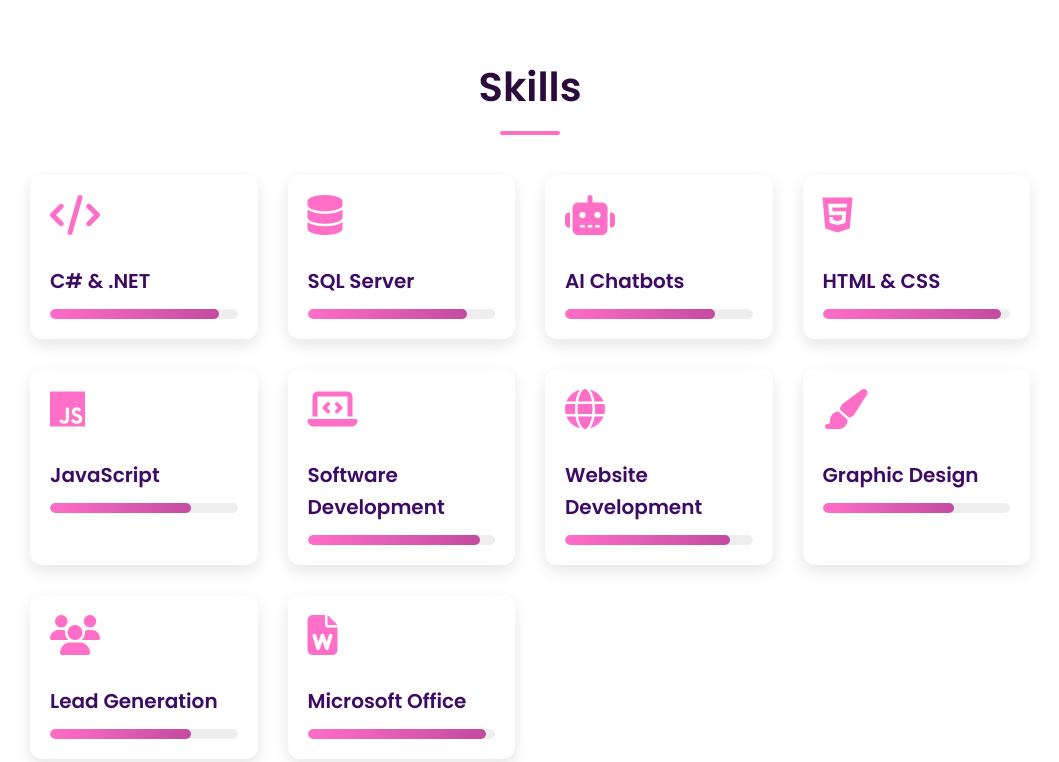
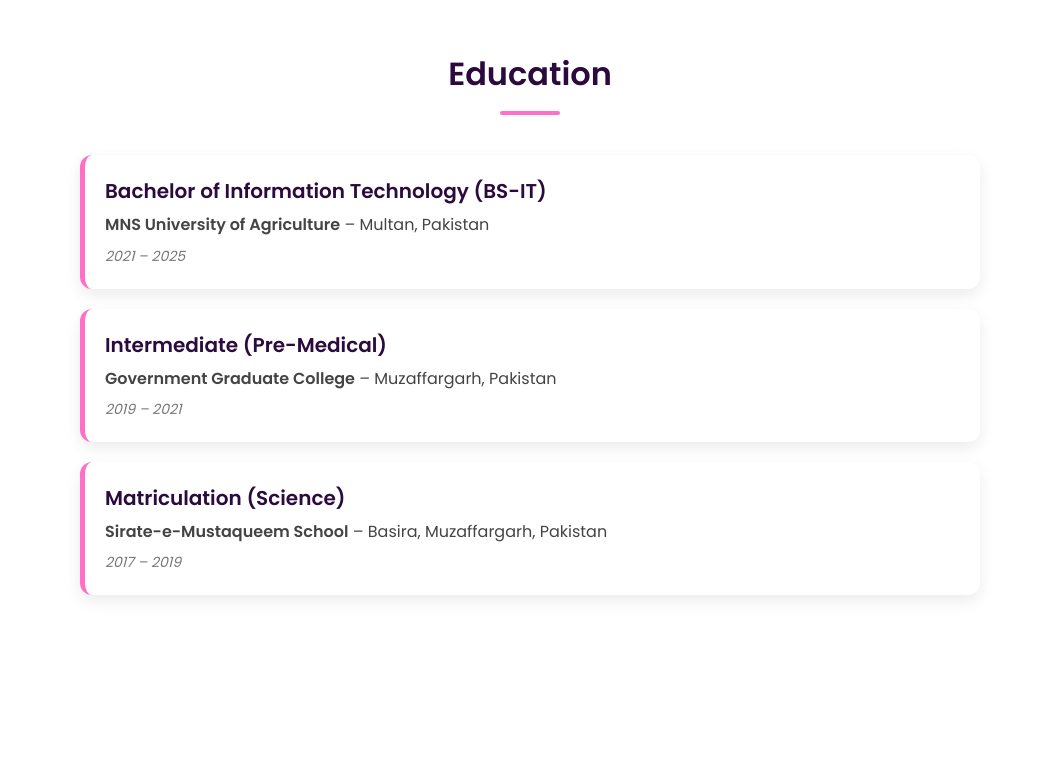
Before and after one commit to adnanbhutta611-ops/my-portfolio, a plain HTML site: page index.html in a window 1280 px wide. Shown: the part 1750-2512 px from the top of the page, without its empty margins (110-1169 px from the left). Drawn offline with Linux system fonts and the light colour scheme.

Commit message:
Education

```diff
--- a/index.html
+++ b/index.html
@@ -24,6 +24,7 @@
     <ul class="nav-links">
       <li><a href="#home">Home</a></li>
       <li><a href="#about">About</a></li>
+      <li><a href="#education">Education</a></li>
       <li><a href="#skills">Skills</a></li>
       <li><a href="#projects">Projects</a></li>
       <li><a href="#contact">Contact</a></li>
@@ -82,6 +83,31 @@
     </div>
   </div>
 </section>
+
+<!-- Education -->
+<section id="education">
+  <h2>Education</h2>
+  <div class="education-container">
+    <div class="education-card">
+      <h3>Bachelor of Information Technology (BS-IT)</h3>
+      <p><strong>MNS University of Agriculture</strong> – Multan, Pakistan</p>
+      <span class="year">2021 – 2025</span>
+    </div>
+
+    <div class="education-card">
+      <h3>Intermediate (Pre-Medical)</h3>
+      <p><strong>Government Graduate College</strong> – Muzaffargarh, Pakistan</p>
+      <span class="year">2019 – 2021</span>
+    </div>
+
+    <div class="education-card">
+      <h3>Matriculation (Science)</h3>
+      <p><strong>Sirate-e-Mustaqueem School</strong> – Basira, Muzaffargarh, Pakistan</p>
+      <span class="year">2017 – 2019</span>
+    </div>
+  </div>
+</section>
+
 
 
   <!-- Skills -->
--- a/style.css
+++ b/style.css
@@ -173,14 +173,16 @@
 }
 
 /* NEW About Layout with Image + Text */
+/* About Section */
 .about-container {
   display: flex;
   align-items: center;
   justify-content: space-between;
-  flex-wrap: wrap; /* makes responsive */
+  flex-wrap: wrap;
   gap: 30px;
   max-width: 1100px;
   margin: auto;
+  padding: 40px 20px;
 }
 
 .about-image {
@@ -189,7 +191,9 @@
 }
 
 .about-image img {
-  max-width: 280px;
+  width: 100%;
+  max-width: 280px;   /* desktop image size */
+  height: auto;
   border-radius: 50%;
   border: 4px solid #ff6ec7;
   box-shadow: 0 6px 15px rgba(0,0,0,0.2);
@@ -198,7 +202,28 @@
 .about-text {
   flex: 2;
   text-align: justify;
+  font-size: 16px;
+  line-height: 1.6;
 }
+
+/* Mobile Responsive */
+@media (max-width: 768px) {
+  .about-container {
+    flex-direction: column;
+    text-align: center;
+  }
+
+  .about-text {
+    text-align: justify;
+  }
+
+  .about-image img {
+    max-width: 180px;   /* smaller on mobile */
+    margin: 0 auto 20px auto;
+    display: block;
+  }
+}
+
 
 /* Responsive: About Section */
 @media (max-width: 768px) {
@@ -214,6 +239,66 @@
     margin-bottom: 20px;
   }
 }
+
+/* Education Section */
+#education {
+  padding: 80px 20px;
+  text-align: center;
+  background: #fff; /* same as About/Skills */
+}
+
+#education h2 {
+  font-size: 32px;
+  margin-bottom: 40px;
+  color: #2b0a3d; /* same heading color */
+}
+
+.education-container {
+  display: flex;
+  flex-direction: column;
+  gap: 20px;
+  max-width: 900px;
+  margin: auto;
+}
+
+.education-card {
+  background: #fff; /* soft background like contact */
+  padding: 20px;
+  border-left: 5px solid #ff6ec7; /* pink accent */
+  border-radius: 12px;
+  text-align: left;
+  box-shadow: 0 6px 15px rgba(0,0,0,0.08);
+  transition: transform 0.3s;
+}
+
+.education-card:hover {
+  transform: translateY(-5px);
+}
+
+.education-card h3 {
+  margin: 0;
+  font-size: 20px;
+  color: #2b0a3d;
+}
+
+.education-card p {
+  margin: 5px 0;
+  color: #444;
+}
+
+.education-card .year {
+  font-size: 14px;
+  color: #777;
+  font-style: italic;
+}
+
+/* Mobile Responsive */
+@media (max-width: 768px) {
+  .education-container {
+    padding: 0 10px;
+  }
+}
+
 
 
 /* Skills */
```
